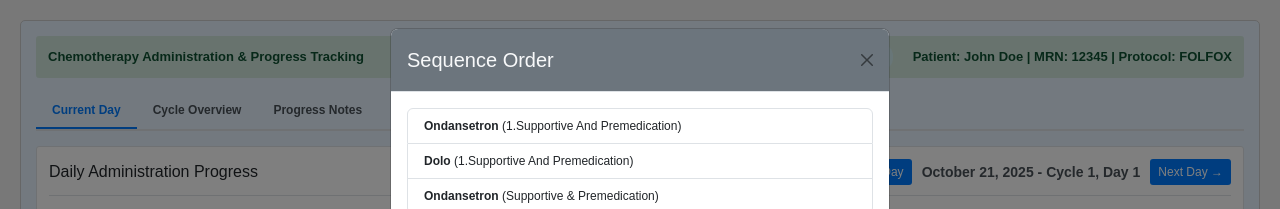
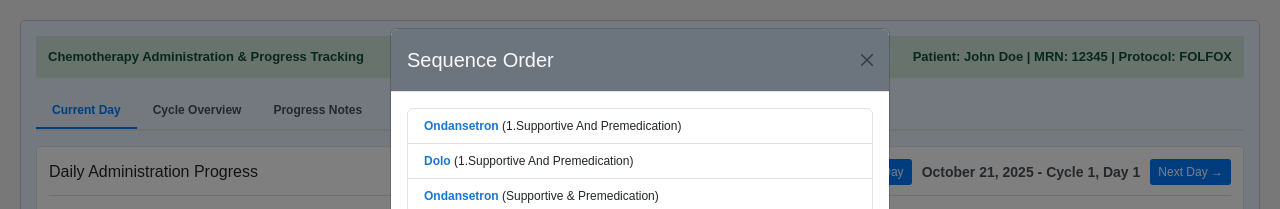
Before and after one commit to AbinandhMJ/chemo-screens, a plain HTML site: page index.html in a window 1280 px wide. Both pictures are taken after a click on the button "Sequence Order". Shown: the top 209 px of the page. Drawn offline with nearby package versions, Linux system fonts and the light colour scheme.

Commit message:
drug name color added to popup

```diff
--- a/index.html
+++ b/index.html
@@ -1083,7 +1083,7 @@ function openSequenceModal() {
         if(category && drug) {
             const li = document.createElement('li');
             li.className = 'list-group-item';
-            li.innerHTML = `<strong>${drug}</strong> (${category})`; // drug in bold
+            li.innerHTML = `<strong style=' color: #1976d2;'>${drug}</strong> (${category})`; // drug in bold
             categoryList.appendChild(li);
         }
     });
```
